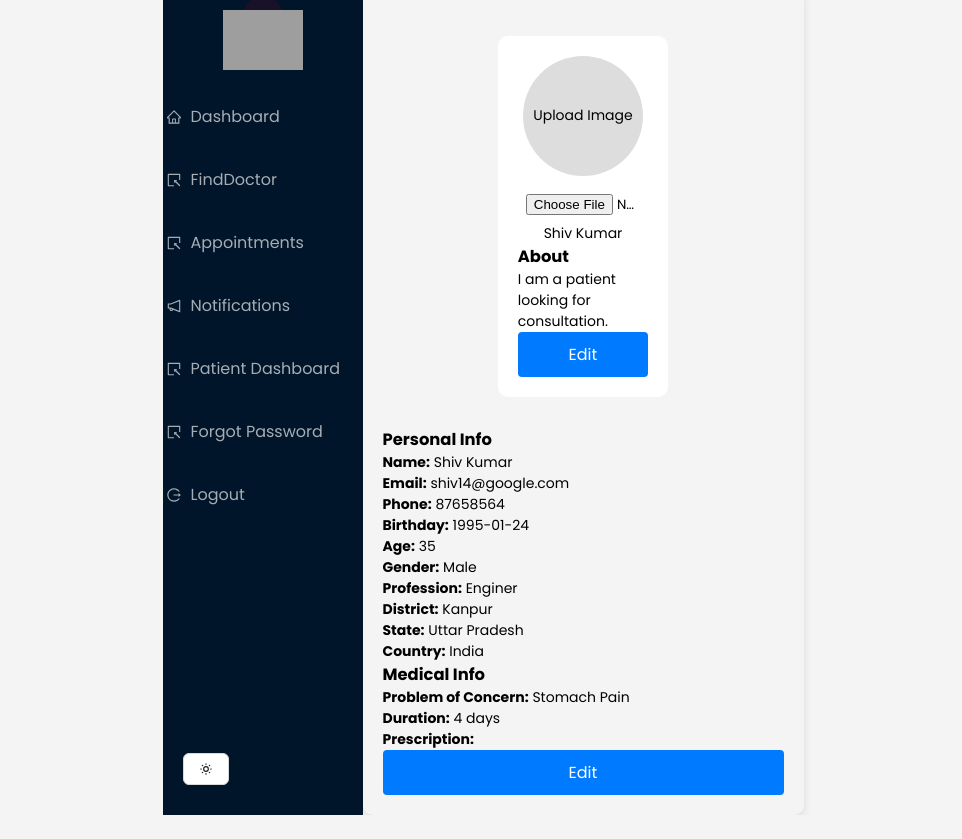
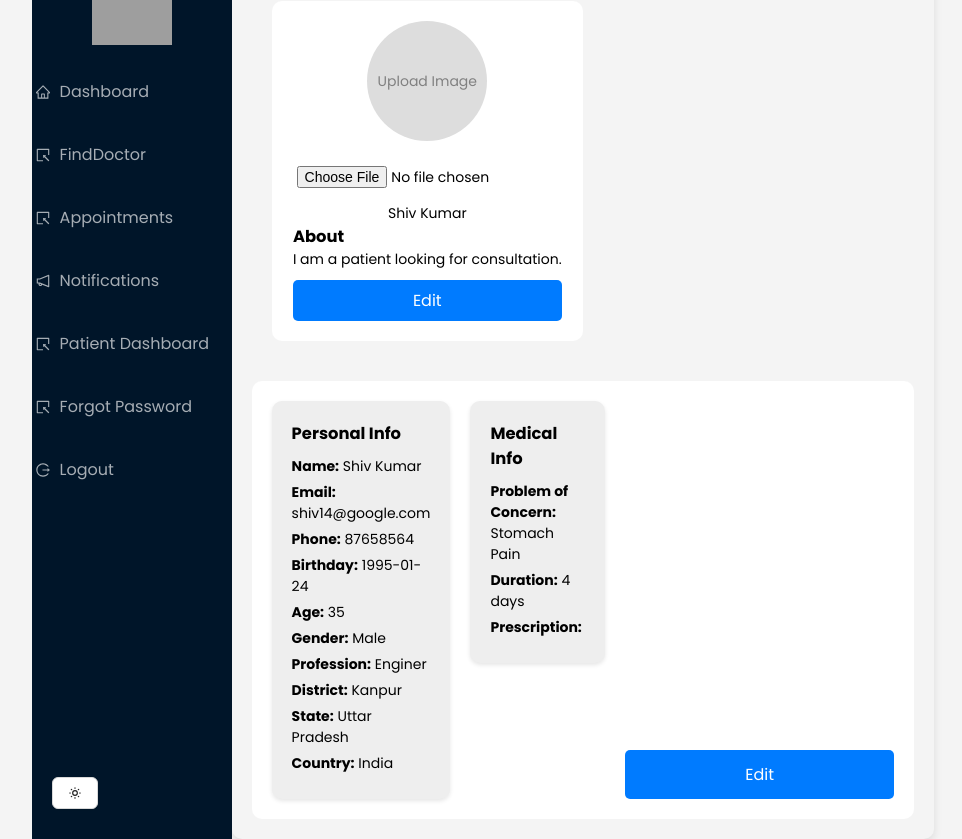
Before and after one commit to Harshit4141/medArchiv, a React (Vite) app in the folder frontend/medArchiv/: page /PatientDashboard in a window 1280 px wide. Shown: the whole page, without its empty margins (157-1119 px from the left). Before the commit the page ends 815 px from the top, so only its background shows below. Built offline with nearby package versions, Linux system fonts and the light colour scheme; grey boxes are pictures that could not be loaded.

Commit message:
Your commit message

```diff
--- a/frontend/medArchiv/src/Components/Admin/ForgotPassword.css
+++ b/frontend/medArchiv/src/Components/Admin/ForgotPassword.css
@@ -5,7 +5,7 @@ body {
     height: 100vh;
     margin: 0;
     font-family: Arial, sans-serif;
-    background-color: #f4f4f4;
+    background-color: #8b4c4c;
   }
 
   .login-container {
--- a/frontend/medArchiv/src/Components/Patient/PatientDasboard.css
+++ b/frontend/medArchiv/src/Components/Patient/PatientDasboard.css
@@ -10,9 +10,9 @@
 
   .topSection {
     display: flex;
-    justify-content: center;
-    align-items: center;
-    padding: 30px;
+    justify-content: space-between;
+    align-items: flex-start;
+    padding: 20px;
     gap: 20px;
   }
 
@@ -37,3 +37,132 @@
     align-items: center;
     overflow: hidden;
   }
+
+  .uploadedImage {
+    width: 100%;
+    height: 100%;
+    object-fit: cover;
+  }
+
+  .placeholderImage {
+    color: gray;
+    font-size: 14px;
+    text-align: center;
+  }
+
+  .uploadButton {
+    margin: 10px 0;
+    padding: 5px;
+    font-size: 14px;
+  }
+
+  .profileDetails {
+    width: 100%;
+    text-align: center;
+  }
+
+  .profileInput {
+    width: 80%;
+    padding: 10px;
+    margin: 5px 0;
+    border: 1px solid #ccc;
+    border-radius: 5px;
+    font-size: 16px;
+    text-align: center;
+  }
+
+  .aboutDr {
+    width: 100%;
+    margin-top: 10px;
+  }
+
+  .aboutDr h3 {
+    margin-bottom: 5px;
+  }
+
+  .aboutTextarea {
+    width: 100%;
+    height: 80px;
+    padding: 10px;
+    border: 1px solid #ccc;
+    border-radius: 5px;
+    resize: none;
+  }
+
+  .aboutDr p {
+    font-size: 12px;
+    color: #666;
+    text-align: right;
+  }
+
+  .editAboutButton,
+  .saveButton {
+    padding: 8px 12px;
+    background: #007bff;
+    color: white;
+    border: none;
+    border-radius: 5px;
+    margin-top: 10px;
+    cursor: pointer;
+  }
+
+  .editAboutButton:hover,
+  .saveButton:hover {
+    background: #0056b3;
+  }
+
+  .infoBox {
+    background: white;
+    padding: 20px;
+    text-align: center;
+    border-radius: 10px;
+    width: 180px;
+    height: 100px;
+    display: flex;
+    justify-content: center;
+    align-items: center;
+    font-size: 18px;
+    box-shadow: 0 2px 4px rgba(0, 0, 0, 0.1);
+  }
+
+  .bottomSection {
+    display: flex;
+    justify-content: space-between;
+    align-items: flex-start;
+    background: white;
+    padding: 20px;
+    margin-top: 20px;
+    border-radius: 10px;
+    gap: 20px;
+  }
+
+  .infoCard {
+    width: 45%;
+    padding: 20px;
+    background: #eee;
+    border-radius: 10px;
+    box-shadow: 0 2px 4px rgba(0, 0, 0, 0.1);
+  }
+
+  .infoCard h3 {
+    margin-bottom: 10px;
+  }
+
+  .infoCard p {
+    margin: 5px 0;
+  }
+
+  .editButton {
+    padding: 12px 20px;
+    background: #007bff;
+    color: white;
+    border: none;
+    cursor: pointer;
+    border-radius: 5px;
+    align-self: flex-end;
+    height: fit-content;
+  }
+
+  .editButton:hover {
+    background: #0056b3;
+  }
```
